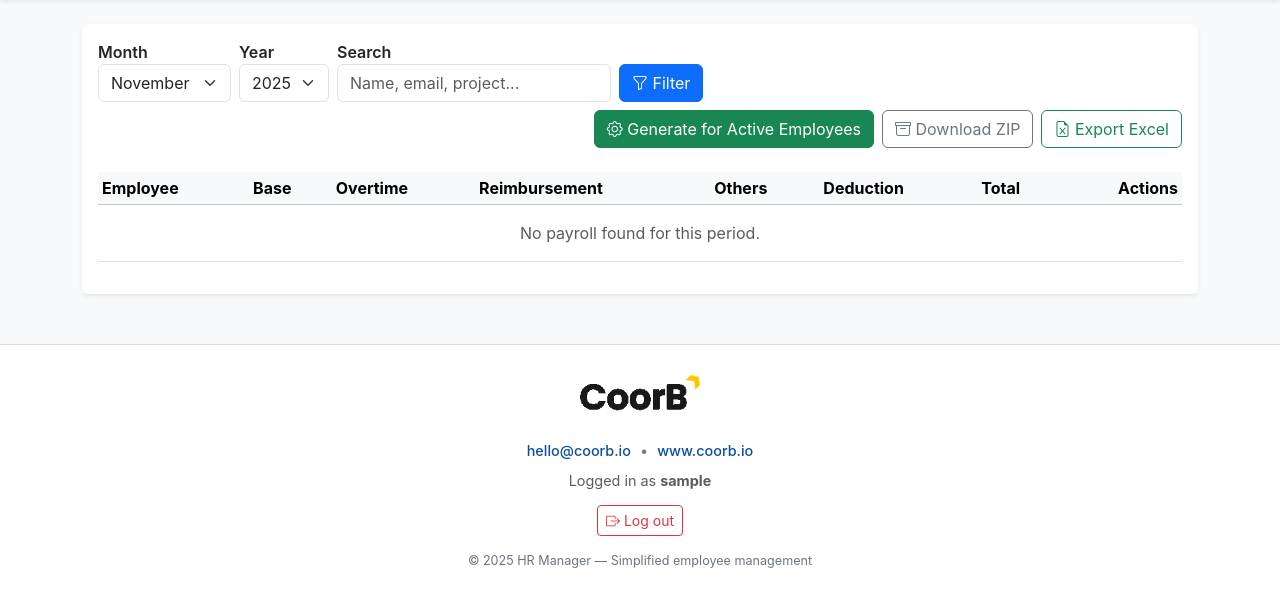
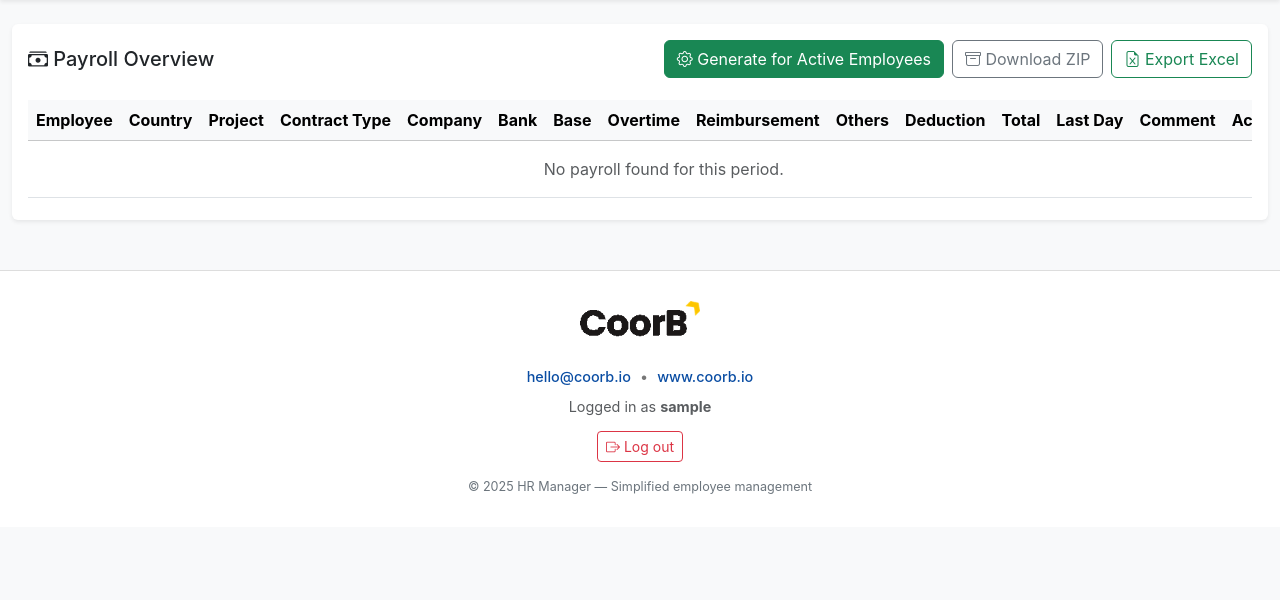
Before and after one commit to eliemsalem/rh-manager, a Django app: page /payroll/ in a window 1280 px wide. Shown: the part 56-656 px from the top of the page. Run offline with Django 4.2, Linux system fonts and the light colour scheme; a user stored in the database is signed in; tables that the repository leaves empty hold one stand-in row (values such as "Sample post"); some libraries are stand-ins or nearby versions.

Commit message:
Update l'affichage des tableau avec une nouvelle librarie JS

```diff
--- a/payroll/templates/payroll/list.html
+++ b/payroll/templates/payroll/list.html
@@ -2,46 +2,13 @@
 {% block title %}Payroll · HR Manager{% endblock %}
 
 {% block content %}
-<div class="container mt-4">
-  <div class="card shadow-sm p-3 border-0">
-    <div class="d-flex flex-wrap align-items-end gap-2">
-      <form method="get" class="row g-2">
-        <!-- Month -->
-        <div class="col-auto">
-          <label class="form-label mb-0 fw-semibold">Month</label>
-          <select name="month" class="form-select">
-            {% for m, mname in months %}
-              <option value="{{ m }}" {% if m == month %}selected{% endif %}>
-                {{ mname|capfirst }}
-              </option>
-            {% endfor %}
-          </select>
-        </div>
+<div class="col" style="flex: 0 0 100%; max-width: 100%;">
+  <div class="card shadow-sm border-0 p-3">
 
-        <!-- Year -->
-        <div class="col-auto">
-          <label class="form-label mb-0 fw-semibold">Year</label>
-          <select name="year" class="form-select">
-            {% for y in years %}
-              <option value="{{ y }}" {% if y == year %}selected{% endif %}>{{ y }}</option>
-            {% endfor %}
-          </select>
-        </div>
-
-        <!-- Search -->
-        <div class="col-auto">
-          <label class="form-label mb-0 fw-semibold">Search</label>
-          <input type="text" class="form-control" placeholder="Name, email, project..." name="q" value="{{ query }}">
-        </div>
-
-        <!-- Filter button -->
-        <div class="col-auto align-self-end">
-          <button class="btn btn-primary"><i class="bi bi-funnel"></i> Filter</button>
-        </div>
-      </form>
-
-      <!-- Actions -->
-      <div class="ms-auto d-flex gap-2">
+    <!-- Header & actions -->
+    <div class="d-flex flex-wrap justify-content-between align-items-center mb-3">
+      <h5 class="mb-0"><i class="bi bi-cash-stack"></i> Payroll Overview</h5>
+      <div class="d-flex gap-2 flex-wrap">
         <a class="btn btn-success" href="{% url 'payroll:payroll_generate' %}?year={{ year }}&month={{ month }}">
           <i class="bi bi-gear"></i> Generate for Active Employees
         </a>
@@ -55,44 +22,69 @@
     </div>
 
     <!-- Payroll Table -->
-    <div class="table-responsive mt-4">
-      <table class="table table-hover align-middle table-sm">
+    <div class="table-responsive">
+      <table id="payrollTable" class="table table-hover table-striped align-middle text-nowrap">
         <thead class="table-light">
           <tr>
             <th>Employee</th>
+            <th>Country</th>
+            <th>Project</th>
+            <th>Contract Type</th>
+            <th>Company</th>
+            <th>Bank</th>
             <th>Base</th>
             <th>Overtime</th>
             <th>Reimbursement</th>
             <th>Others</th>
             <th>Deduction</th>
             <th>Total</th>
+            <th>Last Day</th>
+            <th>Comment</th>
             <th class="text-end">Actions</th>
           </tr>
         </thead>
+
         <tbody>
           {% for it in items %}
           <tr>
             <td>{{ it.employee.prenom }} {{ it.employee.nom }}</td>
+            <td>{{ it.employee.country|default:"—" }}</td>
+            <td>{{ it.employee.project|default:"—" }}</td>
+            <td>{{ it.employee.contract_type|default:"—" }}</td>
+            <td>{{ it.employee.contract_company|default:"—" }}</td>
+            <td>{{ it.employee.bank_name|default:"—" }}</td>
             <td>{{ it.salaire_base|floatformat:2 }} {{ it.devise }}</td>
-            <td>{{ it.heures_supp|default:"-" }} → {{ it.montant_heures_supp|default:"-" }}</td>
-            <td>{{ it.remboursement|default:"-" }}</td>
-            <td>{{ it.autres|default:"-" }}</td>
-            <td>{{ it.deduction|default:"-" }}</td>
+            <td>
+              {% if it.heures_supp %}
+                {{ it.heures_supp }}h → {{ it.montant_heures_supp|floatformat:2 }} {{ it.devise }}
+              {% else %}
+                –
+              {% endif %}
+            </td>
+            <td>{{ it.remboursement|default:"—" }}</td>
+            <td>{{ it.autres|default:"—" }}</td>
+            <td>{{ it.deduction|default:"—" }}</td>
             <td><strong>{{ it.total_paye|floatformat:2 }} {{ it.devise }}</strong></td>
+            <td>
+              {% if it.employee.last_day %}
+                <span class="text-danger fw-semibold">{{ it.employee.last_day|date:"d/m/Y" }}</span>
+              {% else %}
+                <span class="text-muted">—</span>
+              {% endif %}
+            </td>
+            <td>{{ it.employee.comment|truncatechars:30 }}</td>
             <td class="text-end">
               <a class="btn btn-sm btn-outline-primary" href="{% url 'payroll:payroll_edit' it.pk %}">
-                <i class="bi bi-pencil"></i> Edit
+                <i class="bi bi-pencil"></i>
               </a>
               <a class="btn btn-sm btn-outline-secondary" href="{% url 'payroll:payroll_pdf' it.pk %}">
-                <i class="bi bi-filetype-pdf"></i> PDF
+                <i class="bi bi-filetype-pdf"></i>
               </a>
             </td>
           </tr>
           {% empty %}
           <tr>
-            <td colspan="8" class="text-center text-muted py-3">
-              No payroll found for this period.
-            </td>
+            <td colspan="15" class="text-center text-muted py-3">No payroll found for this period.</td>
           </tr>
           {% endfor %}
         </tbody>
@@ -100,4 +92,34 @@
     </div>
   </div>
 </div>
+
+<!-- ✅ DataTables Dependencies -->
+<link rel="stylesheet" href="https://cdn.datatables.net/1.13.7/css/dataTables.bootstrap5.min.css">
+<script src="https://code.jquery.com/jquery-3.7.1.min.js"></script>
+<script src="https://cdn.datatables.net/1.13.7/js/jquery.dataTables.min.js"></script>
+<script src="https://cdn.datatables.net/1.13.7/js/dataTables.bootstrap5.min.js"></script>
+
+<!-- ✅ Initialize DataTable -->
+<script>
+  $(document).ready(function() {
+    $('#payrollTable').DataTable({
+      pageLength: 15,
+      lengthChange: false,
+      order: [[0, 'asc']],
+      language: {
+        search: "🔍 Search:",
+        info: "Showing _START_ to _END_ of _TOTAL_ payroll entries",
+        infoEmpty: "No payroll entries",
+        zeroRecords: "No matching results",
+        paginate: {
+          first: "«",
+          last: "»",
+          next: "›",
+          previous: "‹"
+        }
+      }
+    });
+  });
+</script>
+
 {% endblock %}
```
Also changed, not shown: employees/templates/employees/inactive_list.html (+80 -7 lines), employees/templates/employees/list.html (+33 -1 lines).
